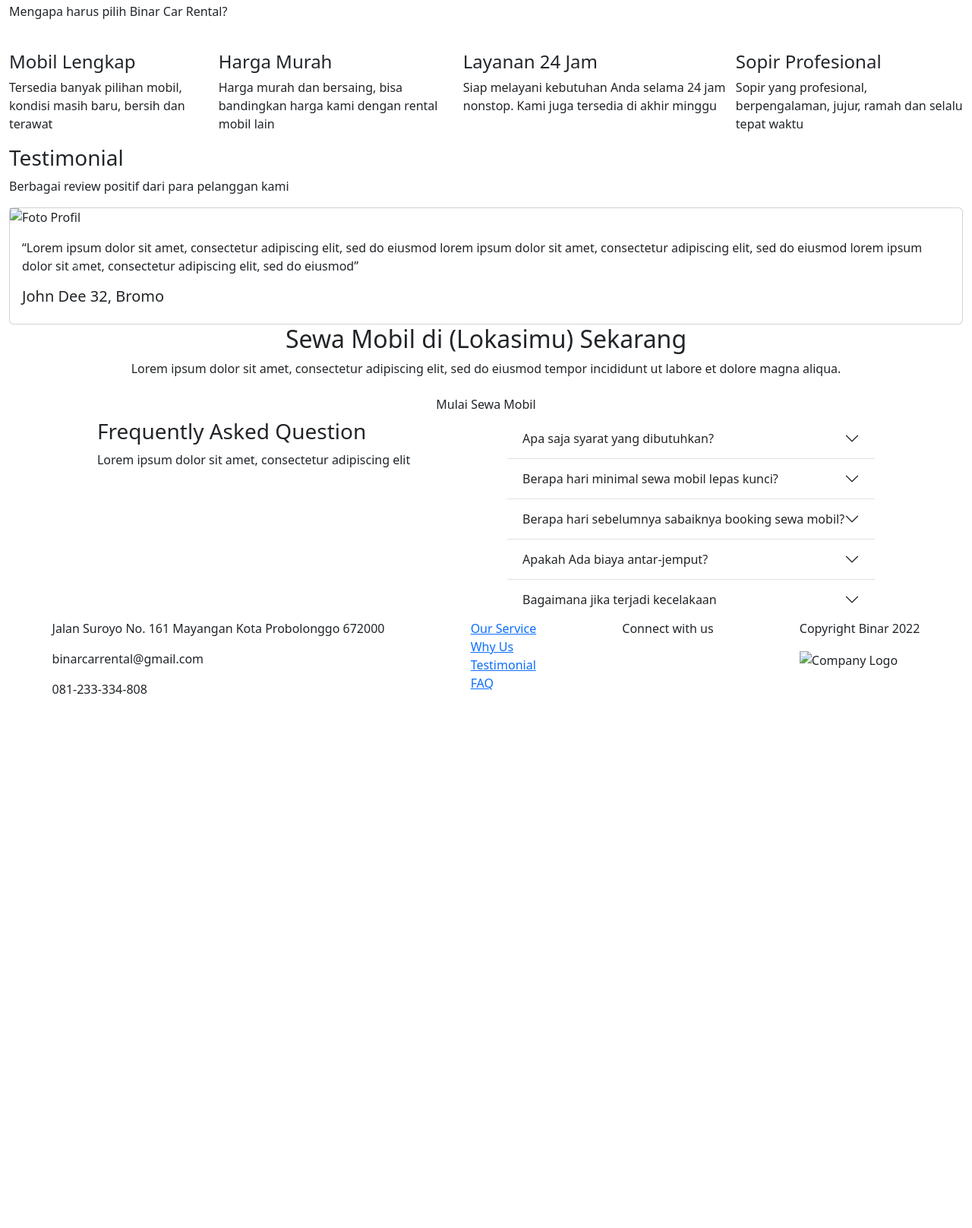
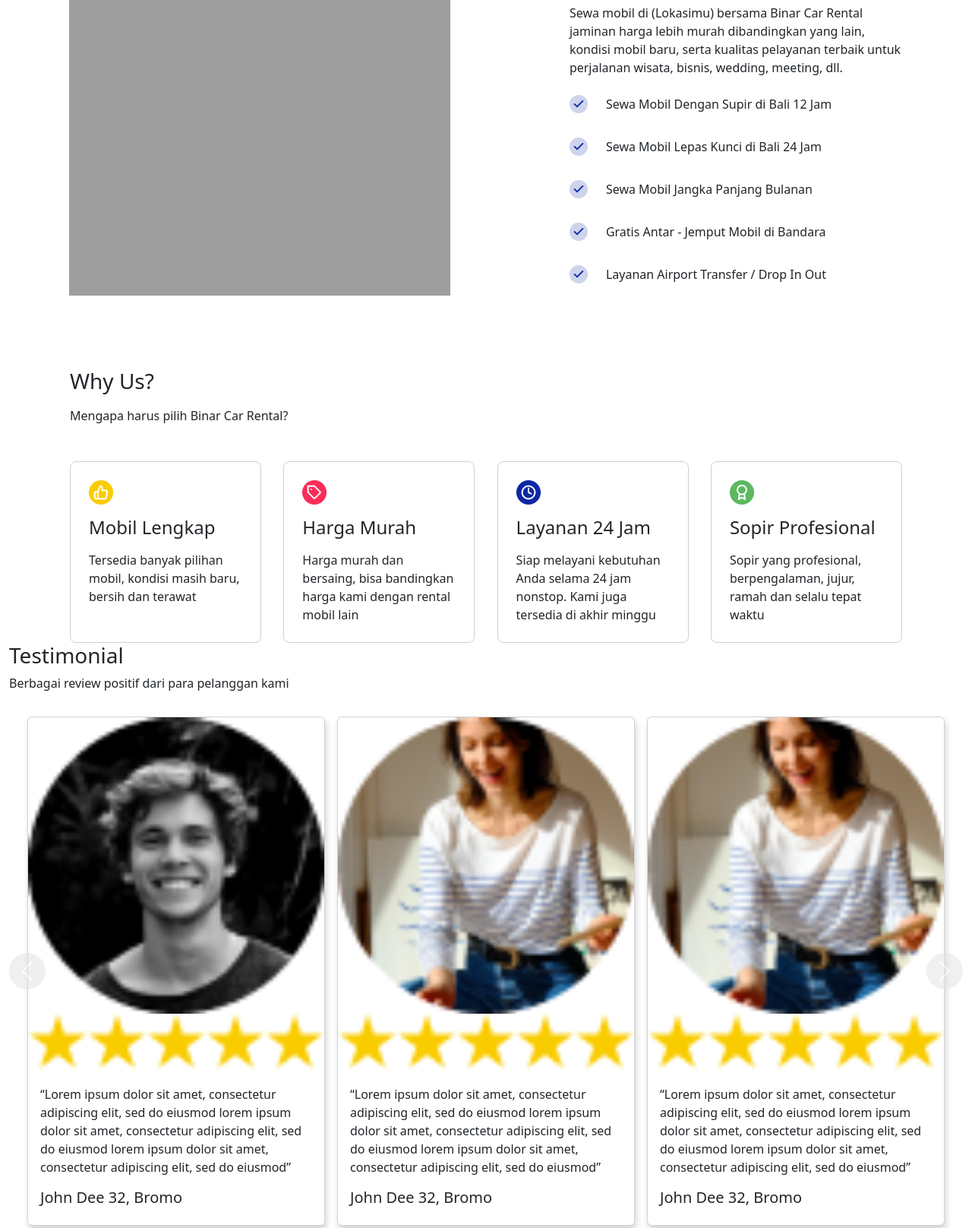
Before and after one commit to AditFebriNH/challenge-1, a plain HTML site: page index.html in a window 1280 px wide. Shown: the part 706-2322 px from the top of the page at 76% size. Before the commit the page ends 1641 px from the top, so only its background shows below. Drawn offline with nearby package versions, Linux system fonts and the light colour scheme; the site is published under a folder, as on GitHub Pages, so addresses that start at the root find nothing.

Commit message:
fix: change public dir

```diff
--- a/index.html
+++ b/index.html
@@ -4,7 +4,7 @@
     <meta charset="UTF-8" />
     <meta name="viewport" content="width=device-width, initial-scale=1.0" />
     <title>BINAR Car Rental</title>
-    <link rel="stylesheet" href="/style.css" />
+    <link rel="stylesheet" href="./style.css" />
     <link
       href="https://cdn.jsdelivr.net/npm/bootstrap@5.3.1/dist/css/bootstrap.min.css"
       rel="stylesheet"
@@ -21,7 +21,7 @@
       <nav class="navbar navbar-expand-lg">
         <div class="container-fluid">
           <a class="navbar-brand" href="#">
-            <img src="/public/logo.png" alt="Company Logo" />
+            <img src="./public/logo.png" alt="Company Logo" />
           </a>
           <button
             class="navbar-toggler"
@@ -72,10 +72,10 @@
           </div>
           <div class="HeroImage">
             <img
-              src="/public/Mercedes Car EQC 300kW Edition - 900x598 1.png"
+              src="./public/Mercedes Car EQC 300kW Edition - 900x598 1.png"
               alt="Mercedes Car EQC 300kW Edition"
             />
-            <img src="/public/bg_mobil.png" alt="" />
+            <img src="./public/bg_mobil.png" alt="" />
           </div>
         </div>
       </section>
@@ -86,7 +86,7 @@
         <div class="OurServicesImage d-flex justify-content-center">
           <img
             class="happy"
-            src="/public/img_service_enhanced.png"
+            src="./public/img_service_enhanced.png"
             alt="Happy Girl"
           />
         </div>
@@ -101,31 +101,31 @@
           <ul>
             <li>
               <div>
-                <img src="/public/Checkmark Icon.png" alt="" />
+                <img src="./public/Checkmark Icon.png" alt="" />
                 <p>Sewa Mobil Dengan Supir di Bali 12 Jam</p>
               </div>
             </li>
             <li>
               <div>
-                <img src="/public/Checkmark Icon.png" alt="" />
+                <img src="./public/Checkmark Icon.png" alt="" />
                 <p>Sewa Mobil Lepas Kunci di Bali 24 Jam</p>
               </div>
             </li>
             <li>
               <div>
-                <img src="/public/Checkmark Icon.png" alt="" />
+                <img src="./public/Checkmark Icon.png" alt="" />
                 <p>Sewa Mobil Jangka Panjang Bulanan</p>
               </div>
             </li>
             <li>
               <div>
-                <img src="/public/Checkmark Icon.png" alt="" />
+                <img src="./public/Checkmark Icon.png" alt="" />
                 <p>Gratis Antar - Jemput Mobil di Bandara</p>
               </div>
             </li>
             <li>
               <div>
-                <img src="/public/Checkmark Icon.png" alt="" />
+                <img src="./public/Checkmark Icon.png" alt="" />
                 <p>Layanan Airport Transfer / Drop In Out</p>
               </div>
             </li>
@@ -144,7 +144,7 @@
           class="WhyUsCardSection d-flex justify-content-between flex-column flex-md-row"
         >
           <div class="WhyUsCard">
-            <img src="/public/icon_complete.png" alt="" />
+            <img src="./public/icon_complete.png" alt="" />
             <h4>Mobil Lengkap</h4>
             <p>
               Tersedia banyak pilihan mobil, kondisi masih baru, bersih dan
@@ -152,7 +152,7 @@
             </p>
           </div>
           <div class="WhyUsCard">
-            <img src="/public/icon_price.png" alt="" />
+            <img src="./public/icon_price.png" alt="" />
             <h4>Harga Murah</h4>
             <p>
               Harga murah dan bersaing, bisa bandingkan harga kami dengan rental
@@ -160,7 +160,7 @@
             </p>
           </div>
           <div class="WhyUsCard">
-            <img src="/public/icon_24hrs.png" alt="" />
+            <img src="./public/icon_24hrs.png" alt="" />
             <h4>Layanan 24 Jam</h4>
             <p>
               Siap melayani kebutuhan Anda selama 24 jam nonstop. Kami juga
@@ -168,7 +168,7 @@
             </p>
           </div>
           <div class="WhyUsCard">
-            <img src="/public/icon_professional.png" alt="" />
+            <img src="./public/icon_professional.png" alt="" />
             <h4>Sopir Profesional</h4>
             <p>
               Sopir yang profesional, berpengalaman, jujur, ramah dan selalu
@@ -184,8 +184,8 @@
           <div id="cont-carousel" class="carousel-inner">
             <div class="carousel-item active TestimonialCard">
               <div class="card">
-                <img src="/public/profil1.png" alt="Foto Profil" />
-                <img src="/public/Rate.png" alt="" />
+                <img src="./public/profil1.png" alt="Foto Profil" />
+                <img src="./public/Rate.png" alt="" />
                 <div class="card-body">
                   <p>
                     “Lorem ipsum dolor sit amet, consectetur adipiscing elit,
@@ -199,8 +199,8 @@
             </div>
             <div class="carousel-item TestimonialCard">
               <div class="card">
-                <img src="/public/profil2.png" alt="Foto Profil" />
-                <img src="/public/Rate.png" alt="" />
+                <img src="./public/profil2.png" alt="Foto Profil" />
+                <img src="./public/Rate.png" alt="" />
                 <div class="card-body">
                   <p>
                     “Lorem ipsum dolor sit amet, consectetur adipiscing elit,
@@ -214,8 +214,8 @@
             </div>
             <div class="carousel-item TestimonialCard">
               <div class="card">
-                <img src="/public/profil2.png" alt="Foto Profil" />
-                <img src="/public/Rate.png" alt="" />
+                <img src="./public/profil2.png" alt="Foto Profil" />
+                <img src="./public/Rate.png" alt="" />
                 <div class="card-body">
                   <p>
                     “Lorem ipsum dolor sit amet, consectetur adipiscing elit,
@@ -425,15 +425,15 @@
         </div>
         <div class="ConnectWithUsSection">
           <p>Connect with us</p>
-          <img src="/public/icon_facebook.png" alt="" />
-          <img src="/public/icon_instagram.png" alt="" />
-          <img src="/public/icon_twitter.png" alt="" />
-          <img src="/public/icon_mail.png" alt="" />
-          <img src="/public/icon_twitch.png" alt="" />
+          <img src="./public/icon_facebook.png" alt="" />
+          <img src="./public/icon_instagram.png" alt="" />
+          <img src="./public/icon_twitter.png" alt="" />
+          <img src="./public/icon_mail.png" alt="" />
+          <img src="./public/icon_twitch.png" alt="" />
         </div>
         <div class="CopyrightSection">
           <p>Copyright Binar 2022</p>
-          <img src="/public/logo.png" alt="Company Logo" />
+          <img src="./public/logo.png" alt="Company Logo" />
         </div>
       </footer>
     </main>
```
